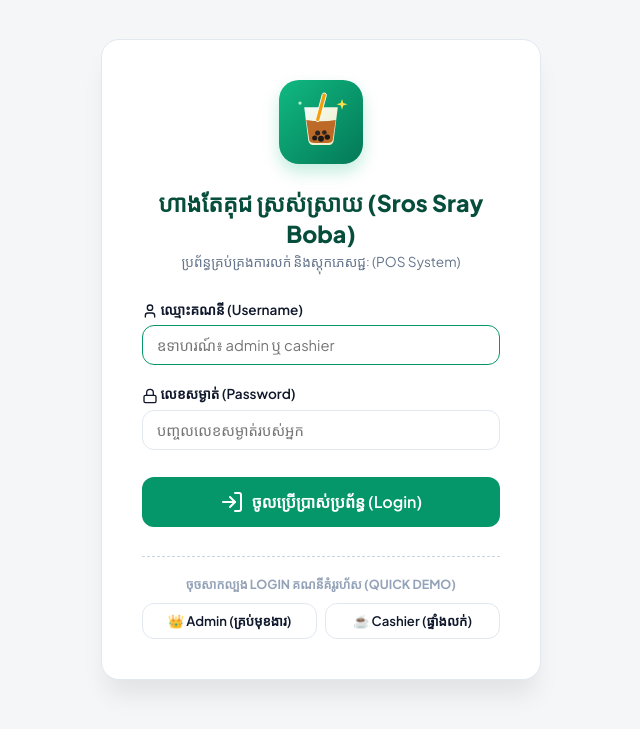
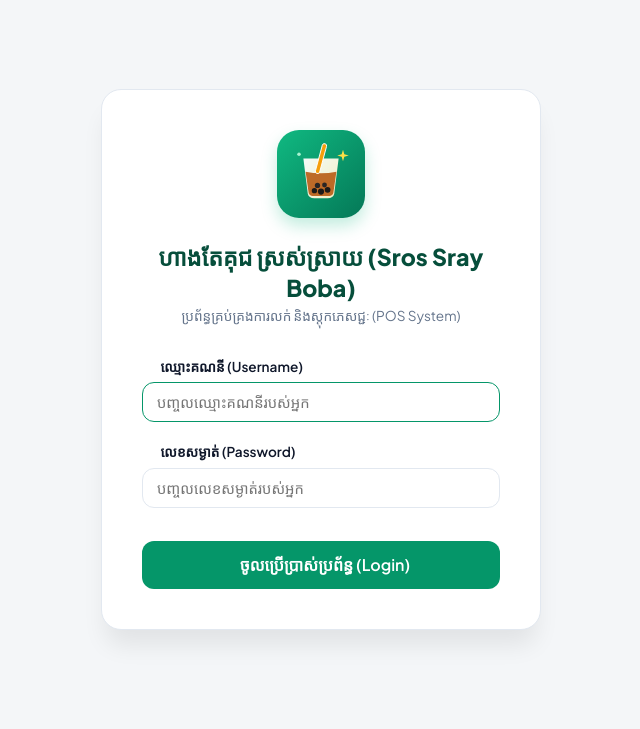
Before and after one commit to SayanndaraKH/POS, a Flask app: page /login in a window 1280 px wide. Shown: the top 729 px of the page, without its empty margins (319-959 px from the left). Run offline with Flask 3, Linux system fonts and the light colour scheme; data comes from the database, SQL or seed files in the repository; some web fonts are replaced.

Commit message:
Add password view toggle, remove quick demo buttons, and set shop favicon

```diff
--- a/static/css/style.css
+++ b/static/css/style.css
@@ -1094,6 +1094,44 @@
   border-color: var(--primary);
 }
 
+.password-input-wrapper {
+  position: relative;
+  display: flex;
+  align-items: center;
+  width: 100%;
+}
+
+.password-input-wrapper input {
+  width: 100%;
+  padding-right: 42px;
+}
+
+.btn-toggle-password {
+  position: absolute;
+  right: 10px;
+  background: none;
+  border: none;
+  color: #64748b;
+  cursor: pointer;
+  padding: 4px;
+  display: flex;
+  align-items: center;
+  justify-content: center;
+  border-radius: 6px;
+  transition: color 0.2s, background 0.2s;
+}
+
+.btn-toggle-password:hover {
+  color: var(--primary);
+  background: rgba(0, 0, 0, 0.04);
+}
+
+.btn-toggle-password i,
+.btn-toggle-password svg {
+  width: 18px;
+  height: 18px;
+}
+
 /* ==================== DATAGRIDVIEW & TABLES ==================== */
 .card-box {
   background: #ffffff;
--- a/templates/base.html
+++ b/templates/base.html
@@ -19,6 +19,9 @@
 
   <!-- Chart.js for Reports & Dashboards -->
   <script src="https://cdn.jsdelivr.net/npm/chart.js"></script>
+
+  <link rel="icon" type="image/svg+xml" href="{{ url_for('static', filename='images/shop_logo.svg') }}">
+  <link rel="apple-touch-icon" href="{{ url_for('static', filename='images/shop_logo.svg') }}">
 
   {% block extra_head %}{% endblock %}
 </head>
@@ -141,8 +144,19 @@
           osc.start();
           osc.stop(audioCtx.currentTime + 0.3);
         }
-      } catch (e) {
-        console.warn('Audio play prevented', e);
+    function togglePasswordVisibility(inputId, btn) {
+      const input = document.getElementById(inputId);
+      if (!input) return;
+      const isPassword = input.type === 'password';
+      input.type = isPassword ? 'text' : 'password';
+
+      if (isPassword) {
+        btn.innerHTML = '<i data-lucide="eye-off" style="width:18px;height:18px;"></i>';
+      } else {
+        btn.innerHTML = '<i data-lucide="eye" style="width:18px;height:18px;"></i>';
+      }
+      if (window.lucide) {
+        lucide.createIcons();
       }
     }
   </script>
--- a/templates/login.html
+++ b/templates/login.html
@@ -4,62 +4,62 @@
 
 {% block content %}
 <div style="min-height: calc(100vh - 120px); display: flex; align-items: center; justify-content: center;">
-  <div style="background:#ffffff; border-radius:18px; border:1px solid #e2e8f0; box-shadow: 0 20px 25px -5px rgba(0, 0, 0, 0.08); width:100%; max-width:440px; padding:2.5rem; text-align:center;">
+  <div style="background:#ffffff; border-radius:20px; border:1px solid #e2e8f0; box-shadow: 0 20px 25px -5px rgba(0, 0, 0, 0.08); width:100%; max-width:440px; padding:2.5rem; text-align:center;">
 
     <!-- Logo & Header -->
-    <img src="{{ url_for('static', filename='images/shop_logo.svg') }}" alt="Logo" style="width:84px; height:84px; border-radius:20px; box-shadow:0 8px 16px rgba(16, 185, 129, 0.25); margin-bottom:1.2rem;">
+    <img src="{{ url_for('static', filename='images/shop_logo.svg') }}" alt="Logo" style="width:88px; height:88px; border-radius:22px; box-shadow:0 8px 16px rgba(16, 185, 129, 0.25); margin-bottom:1.2rem;">
 
     <h1 style="font-size:1.45rem; font-weight:800; color:#064e3b; margin-bottom:4px;">
       {{ settings.get('shop_name_km', 'ហាងតែគុជ ស្រស់ស្រាយ') }}
     </h1>
-    <p style="font-size:0.85rem; color:#64748b; margin-bottom:1.8rem;">
+    <p style="font-size:0.85rem; color:#64748b; margin-bottom:2rem;">
       ប្រព័ន្ធគ្រប់គ្រងការលក់ និងស្តុកភេសជ្ជៈ (POS System)
     </p>
 
     <!-- Login Form -->
-    <form method="POST" action="{{ url_for('login') }}" style="text-align:left; display:flex; flex-direction:column; gap:1.2rem;">
+    <form method="POST" action="{{ url_for('login') }}" style="text-align:left; display:flex; flex-direction:column; gap:1.25rem;">
       <div class="form-group">
         <label class="form-label" for="username">
           <i data-lucide="user" style="width:16px;height:16px; display:inline-block; vertical-align:middle;"></i> ឈ្មោះគណនី (Username)
         </label>
-        <input type="text" id="username" name="username" class="form-control" placeholder="ឧទាហរណ៍៖ admin ឬ cashier" required autofocus>
+        <input type="text" id="username" name="username" class="form-control" placeholder="បញ្ចូលឈ្មោះគណនីរបស់អ្នក" required autofocus>
       </div>
 
       <div class="form-group">
         <label class="form-label" for="password">
           <i data-lucide="lock" style="width:16px;height:16px; display:inline-block; vertical-align:middle;"></i> លេខសម្ងាត់ (Password)
         </label>
-        <input type="password" id="password" name="password" class="form-control" placeholder="បញ្ចូលលេខសម្ងាត់របស់អ្នក" required>
+        <div class="password-input-wrapper">
+          <input type="password" id="password" name="password" class="form-control" placeholder="បញ្ចូលលេខសម្ងាត់របស់អ្នក" required>
+          <button type="button" class="btn-toggle-password" onclick="togglePasswordVisibility('password', this)" title="បង្ហាញ/លាក់លេខសម្ងាត់">
+            <i data-lucide="eye" style="width:18px;height:18px;"></i>
+          </button>
+        </div>
       </div>
 
-      <button type="submit" class="btn btn-primary" style="width:100%; padding:12px; font-size:1rem; margin-top:0.5rem;">
+      <button type="submit" class="btn btn-primary" style="width:100%; padding:12px; font-size:1rem; margin-top:0.8rem; border-radius:12px;">
         <i data-lucide="log-in"></i> ចូលប្រើប្រាស់ប្រព័ន្ធ (Login)
       </button>
     </form>
-
-    <!-- Quick Demo Logins -->
-    <div style="margin-top:1.8rem; padding-top:1.2rem; border-top:1px dashed #cbd5e1; text-align:center;">
-      <div style="font-size:0.78rem; font-weight:700; color:#94a3b8; text-transform:uppercase; margin-bottom:10px;">
-        ចុចសាកល្បង Login គណនីគំរូរហ័ស (Quick Demo)
-      </div>
-      <div style="display:flex; gap:8px;">
-        <button type="button" class="btn btn-secondary" style="flex:1; font-size:0.82rem; padding:8px;" onclick="fillLogin('admin', 'admin123')">
-          👑 Admin (គ្រប់មុខងារ)
-        </button>
-        <button type="button" class="btn btn-secondary" style="flex:1; font-size:0.82rem; padding:8px;" onclick="fillLogin('cashier', '123456')">
-          ☕ Cashier (ផ្ទាំងលក់)
-        </button>
-      </div>
-    </div>
 
   </div>
 </div>
 
 <script>
-  function fillLogin(u, p) {
-    document.getElementById('username').value = u;
-    document.getElementById('password').value = p;
-    document.querySelector('form').submit();
+  function togglePasswordVisibility(inputId, btn) {
+    const input = document.getElementById(inputId);
+    if (!input) return;
+    const isPassword = input.type === 'password';
+    input.type = isPassword ? 'text' : 'password';
+
+    if (isPassword) {
+      btn.innerHTML = '<i data-lucide="eye-off" style="width:18px;height:18px;"></i>';
+    } else {
+      btn.innerHTML = '<i data-lucide="eye" style="width:18px;height:18px;"></i>';
+    }
+    if (window.lucide) {
+      lucide.createIcons();
+    }
   }
 </script>
 {% endblock %}
```
Also changed, not shown: templates/settings.html (+6 -1 lines), README.md, 2 other files.
